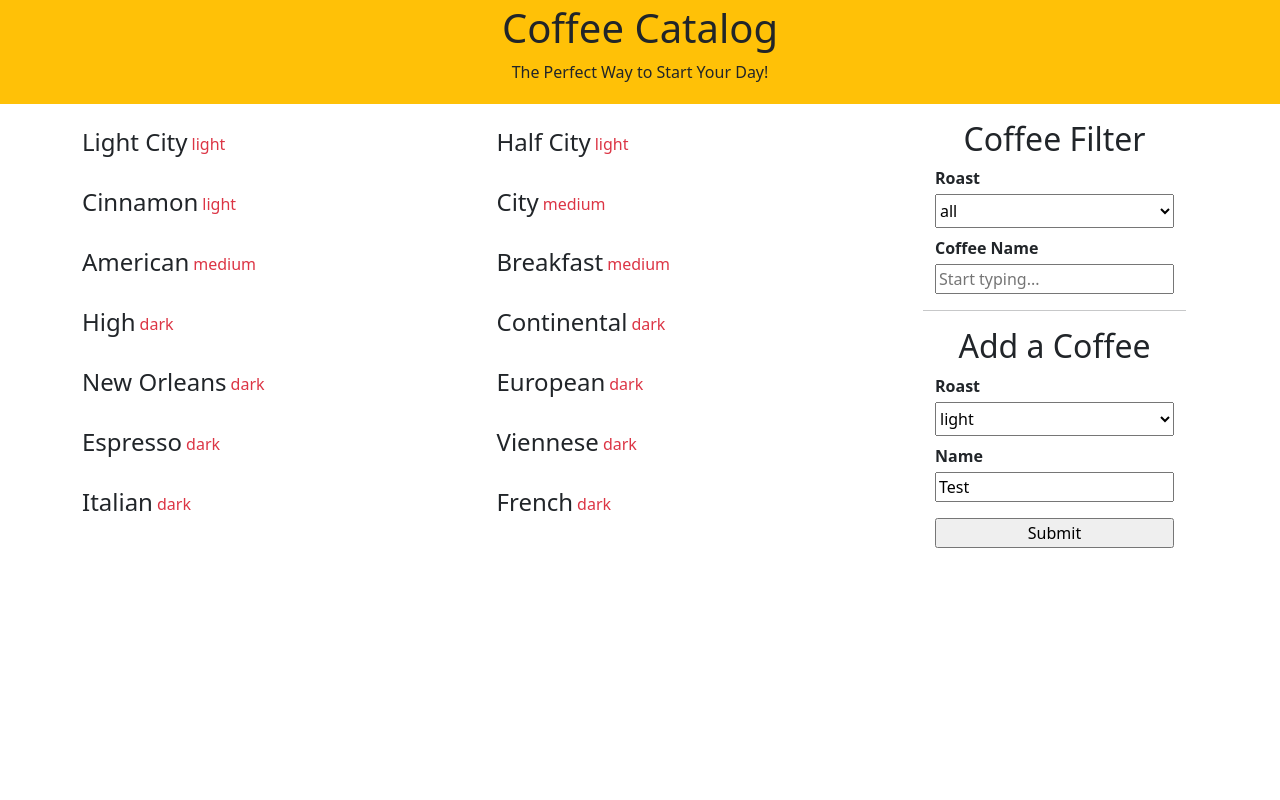
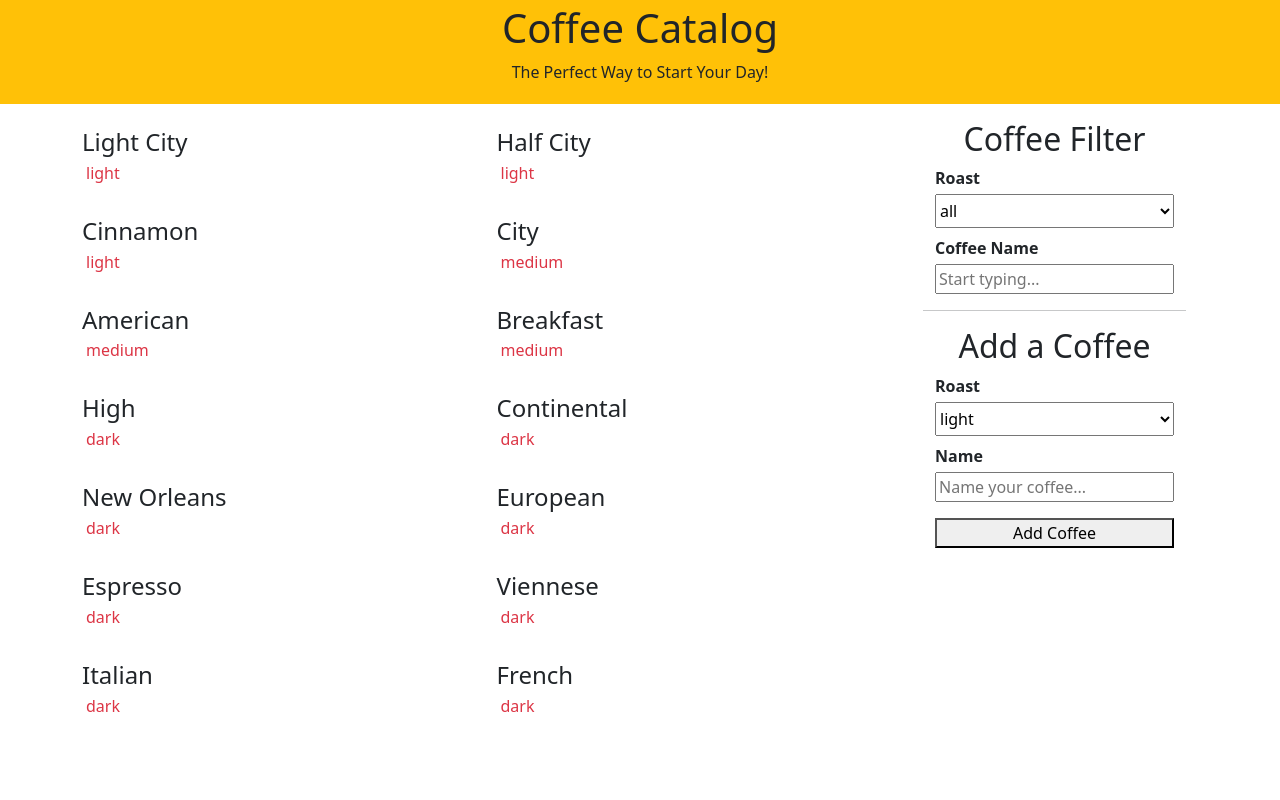
Before and after one commit to brandonmcphatter/coffee-catalog, a React (Create React App) app: page / in a window 1280 px wide. Shown: the top 800 px of the page. Built offline with nearby package versions, Linux system fonts and the light colour scheme.

Commit message:
app fully functional

```diff
--- a/src/App.js
+++ b/src/App.js
@@ -73,8 +73,15 @@ function Main({children}) {
 function CoffeeDisplay({coffeeList, roastSelection, children, query}) {
 
     function displayRightCoffee() {
-        if (query !== '') {
-            return coffeeList.filter((coffee) => coffee.name.toLowerCase().includes(query.toLowerCase()))
+        if (query !== '' && roastSelection !== 'all') {
+            return coffeeList.filter(coffee => coffee.roast === roastSelection)
+                .filter((coffee) => coffee.name
+                    .toLowerCase()
+                    .includes(query.toLowerCase()))
+        } else if (query !== '' && roastSelection === 'all') {
+            return coffeeList.filter((coffee) => coffee.name
+                .toLowerCase()
+                .includes(query.toLowerCase()))
         } else if (roastSelection === 'all') {
             return coffeeList
         } else if (roastSelection === 'light') {
@@ -96,7 +103,7 @@ function CoffeeDisplay({coffeeList, roastSelection, children, query}) {
 
 function Coffee({name, roast}) {
     return (
-        <div className='d-flex flex-wrap my-2 w-50'>
+        <div className='d-flex flex-column flex-wrap my-2 w-50'>
             <h4 className='text-wrap mb-0'>{name}</h4>
             <p className='ms-1 mt-1 text-danger'>{roast}</p>
         </div>
@@ -141,26 +148,32 @@ function CoffeeSearcher({roastSelection, setRoast, query, setQuery, handleCoffee
     )
 }
 
-function CoffeeAdder({coffeeList, setNewCoffee, handleAddCoffee}) {
+function CoffeeAdder({coffeeList, setCoffees}) {
 
-    const newCoffee = {
-        id: coffeeList.length + 1,
-        name: 'Test',
-        roast: ''
-    };
-    function handleAdd() {
-        handleAddCoffee(newCoffee);
+const [newCoffee, setNewCoffee] = useState({id: coffeeList.length, name: '', roast: 'light'});
+
+    function handleAdd( userCoffee) {
+        if (userCoffee.name === '') {
+            console.log('Please enter a name for your coffee');
+            alert('Please enter a name for your coffee');
+        } else {
+        setCoffees([...coffeeList, userCoffee])
+        alert('Your coffee has been added!')
+        }
+
+
 
     }
 
     return (
         <section className="container d-flex flex-column ">
             <h2 className="text-center add-a-coffee">Add a Coffee <i className="fa-solid fa-mug-saucer"></i></h2>
-            <form className="add-new-coffee" onSubmit={() => handleAddCoffee}>
+            <form className="add-new-coffee">
                 <div className="container d-flex flex-column">
                     <label htmlFor="roast-selection" className="fw-bold mb-1">Roast</label>
                     <select id="roast-selection-2"
                             value={newCoffee.roast}
+                            onChange={(e) => setNewCoffee({...newCoffee, roast: e.target.value})}
                             className="custom-select py-1"
                             >
                         < option>light< /option>
@@ -175,7 +188,10 @@ function CoffeeAdder({coffeeList, setNewCoffee, handleAddCoffee}) {
                            placeholder="Name your coffee..."/>
                 </div>
                 <div className="container mt-3">
-                    <input className="btn-primary w-100" id="add-coffee" type="submit" onClick={handleAdd}/>
+                    <button className="btn-primary w-100" id="add-coffee" type="button" onClick={()=>handleAdd(newCoffee)}>
+                        Add Coffee
+                    </button>
+
                 </div>
             </form>
         </section>
```
